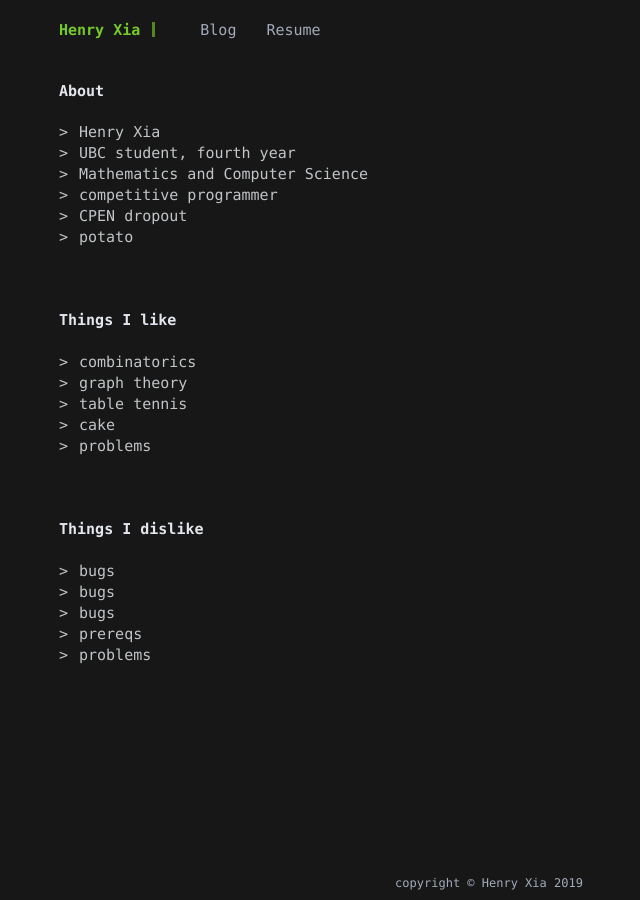
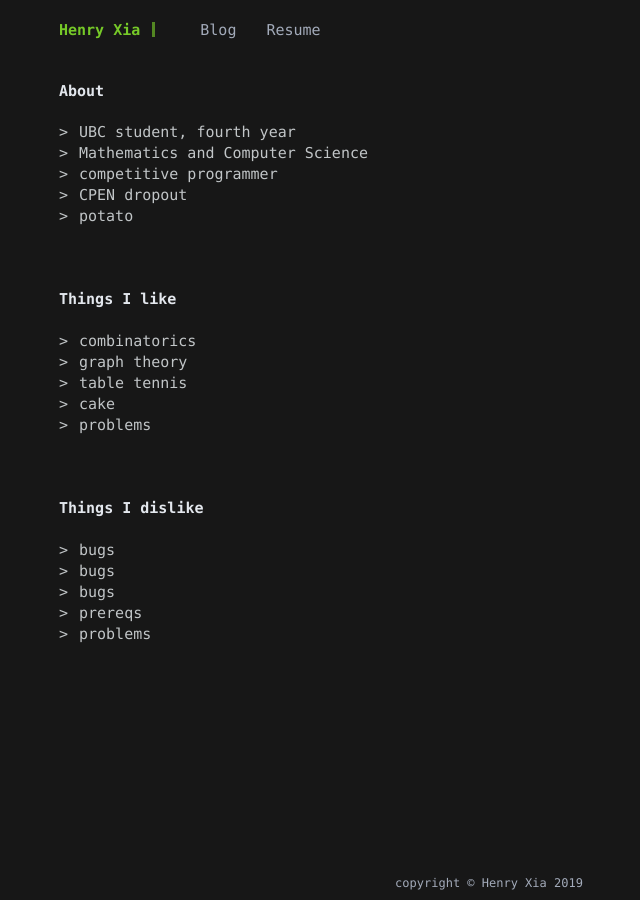
Before and after one commit to ehnryx/ehnryx.github.io, a Jekyll site: the page built from index.md, in a window 1280 px wide. Shown: the whole page, without its empty margins (151-791 px from the left). Built offline with Jekyll 4.4.1, drawn with Linux system fonts in a browser that asks for light colours.

Commit message:
remove name

```diff
--- a/index.md
+++ b/index.md
@@ -4,7 +4,6 @@ title: "About"
 head_title: "Henry Xia"
 ---
 
-- Henry Xia
 - UBC student, fourth year
 - Mathematics and Computer Science
 - competitive programmer
```
